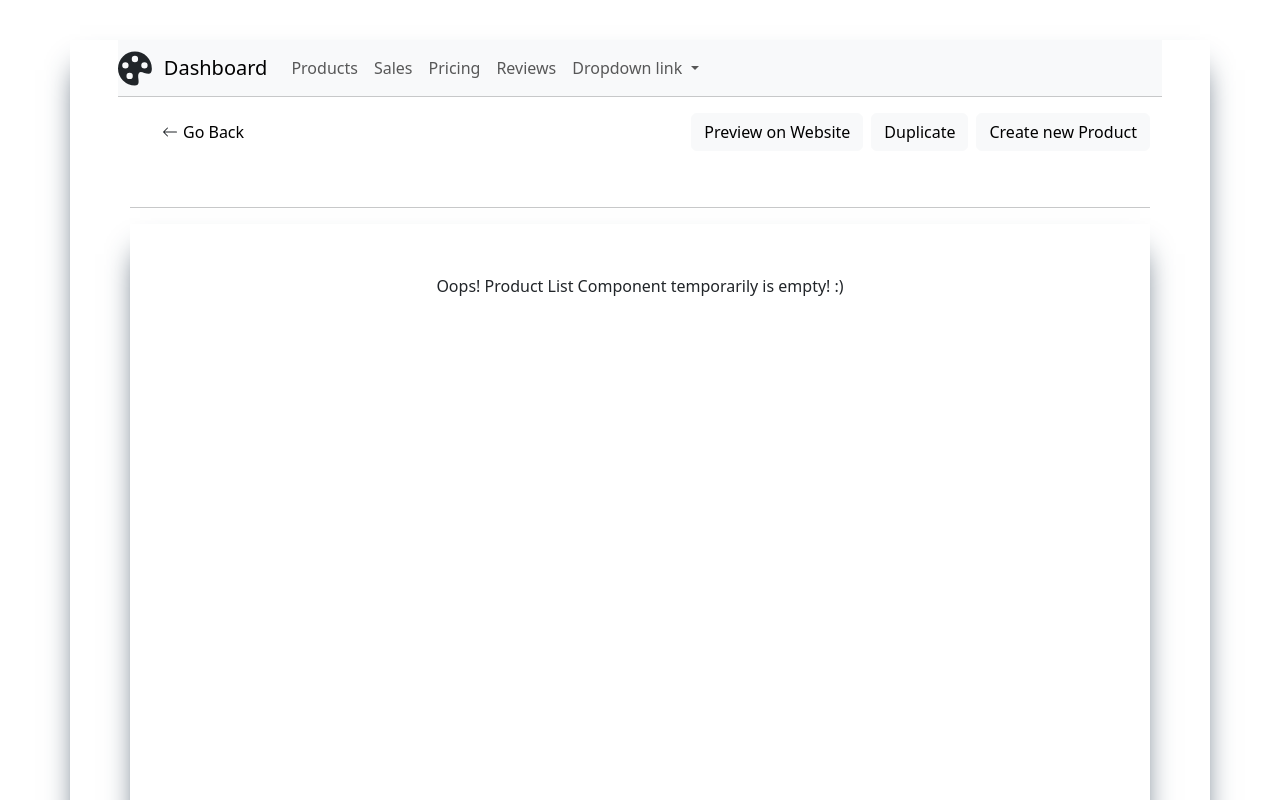
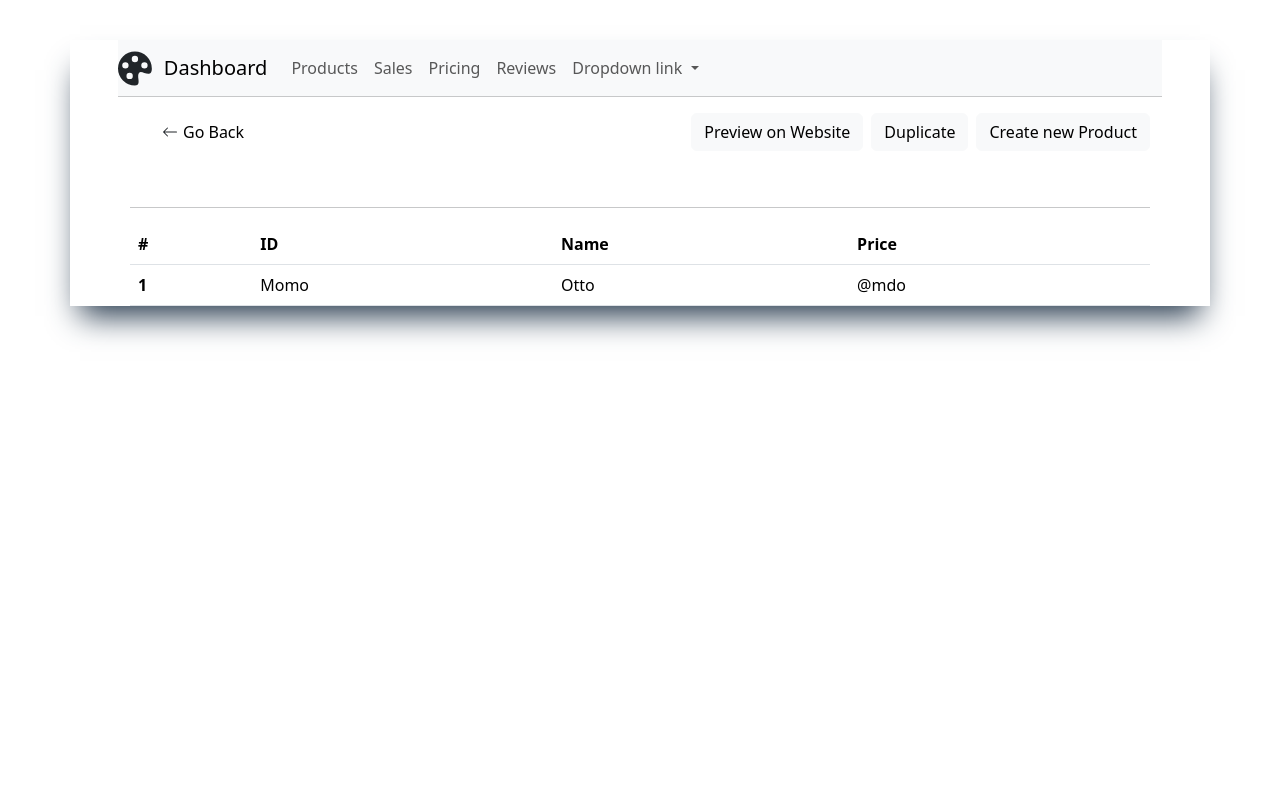
Before and after one commit to Nataliiaodai/natashop-admin, an Angular app: page /admin/products in a window 1280 px wide. Shown: the top 800 px of the page. Built offline with nearby package versions, Linux system fonts and the light colour scheme; no server answers.

Commit message:
fetch product list

```diff
--- a/src/app/product-list/product-list.component.html
+++ b/src/app/product-list/product-list.component.html
@@ -9,10 +9,26 @@
 </head>
 <body>
 <hr>
-<div class="container container-background" style="height: 700px;">
-  <div class="row">
-    <p style="text-align: center; margin-top: 50px;"> Oops! Product List Component temporarily is empty! :) </p>
-  </div>
-</div>
+
+    <table class="table">
+      <thead>
+      <tr>
+        <th scope="col">#</th>
+        <th scope="col">ID</th>
+        <th scope="col">Name</th>
+        <th scope="col">Price</th>
+      </tr>
+      </thead>
+      <tbody>
+      <tr>
+        <th scope="row">1</th>
+        <td>Momo</td>
+        <td>Otto</td>
+        <td>@mdo</td>
+      </tr>
+      </tbody>
+    </table>
+
+
 </body>
 </html>
--- a/src/app/product-list/product-list.component.ts
+++ b/src/app/product-list/product-list.component.ts
@@ -1,10 +1,40 @@
-import { Component } from '@angular/core';
+import {Component, OnInit} from '@angular/core';
+import {ProductListService} from "./product-list.service";
+import {ProductListItem} from "../shared-model/product-list-item.model";
 
 @Component({
   selector: 'app-home-page',
   templateUrl: './product-list.component.html',
   styleUrls: ['./product-list.component.css']
 })
-export class ProductListComponent {
+export class ProductListComponent  implements OnInit{
+  productList: ProductListItem [] = [];
+  constructor(private productListService: ProductListService) {}
+
+  itemsFiltered: number;
+  itemsTotal: number;
+  page: number;
+  pagesTotal: number;
+
+
+  ngOnInit() {
+    this.productListService.fetchProductList()
+      .subscribe((response) => {
+        // console.log(JSON.stringify(response));
+        console.log(response);
+        this.itemsFiltered = response["itemsFiltered"];
+        this.itemsTotal = response["itemsTotal"];
+        this.page = response["page"];
+        this.pagesTotal = response["pagesTotal"];
+        console.log(this.itemsFiltered);
+        console.log(this.itemsTotal);
+        console.log(this.page);
+        console.log(this.pagesTotal);
+        this.productList = response["data"];
+        console.log(this.productList);
+      })
+  }
+
+
 
 }
--- /dev/null
+++ b/src/app/product-list/product-list.service.ts
@@ -0,0 +1,29 @@
+import {Injectable} from '@angular/core';
+import {HttpClient} from "@angular/common/http";
+import { Observable} from "rxjs";
+
+
+@Injectable({
+  providedIn: 'root'
+})
+export class ProductListService {
+
+  constructor(private http: HttpClient) {
+  }
+
+
+  fetchProductList():Observable<any> {
+    return this.http.get('http://localhost:3000/products?page=0&limit=25&searchString=поталь&sort=_id&direction=asc')
+  }
+    // page=0
+    // &
+    // limit=25
+    // &
+    // searchString=поталь
+    // &
+    // sort=_id
+    // &
+    // direction=asc
+
+
+}
```
Also changed, not shown: src/app/shared-model/product-list-item.model.ts (added, +8 -0 lines), 1 other file (tests, documents, lock files or other folders).
